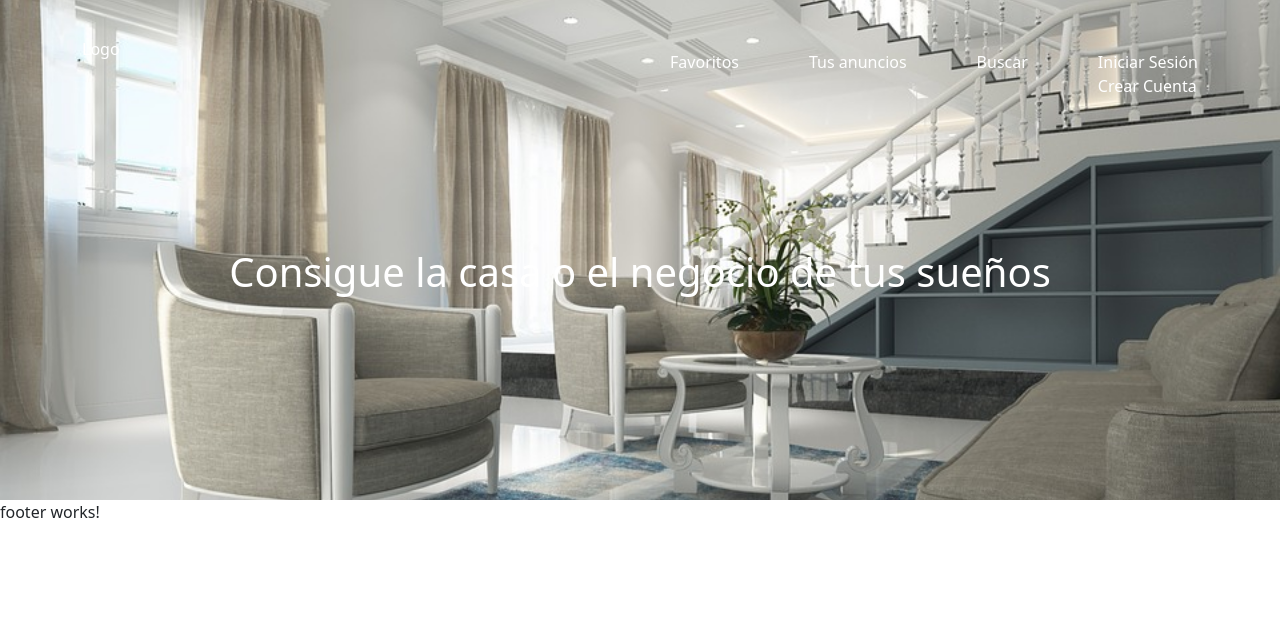
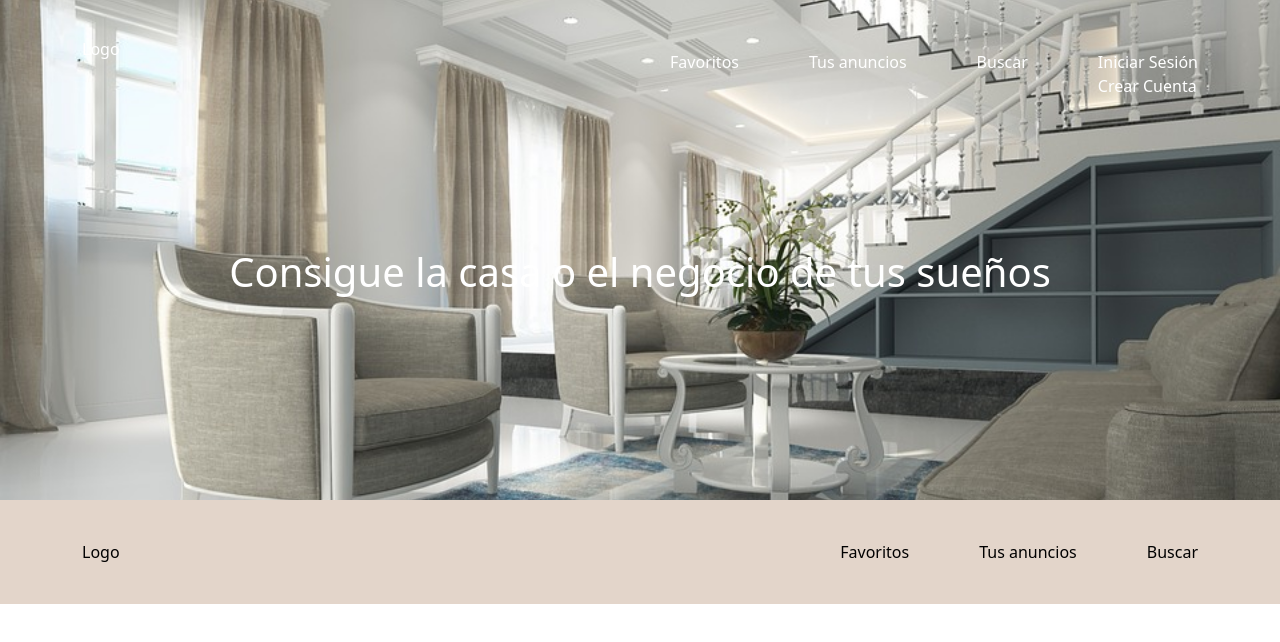
Before and after one commit to joao034/proyecto_arriendos_das, an Angular app: page / in a window 1280 px wide. Shown: the top 642 px of the page. Built offline with nearby package versions, Linux system fonts and the light colour scheme.

Commit message:
Creación de footer

```diff
--- a/src/app/components/footer/footer.component.css
+++ b/src/app/components/footer/footer.component.css
@@ -0,0 +1,20 @@
+.footer{
+    background-color: #E3D5CA;
+}
+.footer a{
+    color: black;
+    text-decoration: none;
+    margin-top: 40px;
+    margin-bottom: 40px;
+}
+.barra{
+    display: flex;
+    justify-content: space-between;
+    align-items: center;
+}
+
+.navegacion{
+    display: flex;
+    justify-content: space-between;
+    gap: 70px;
+}
--- a/src/app/components/footer/footer.component.html
+++ b/src/app/components/footer/footer.component.html
@@ -1 +1,12 @@
-<p>footer works!</p>
+<footer class="footer">
+    <div class="container">
+        <div class="barra">
+            <a href="/">Logo</a>
+            <nav class="navegacion">
+              <a href="/">Favoritos</a>
+              <a href="/">Tus anuncios</a>
+              <a href="/">Buscar</a>
+            </nav>
+          </div>
+    </div>
+</footer>
```
